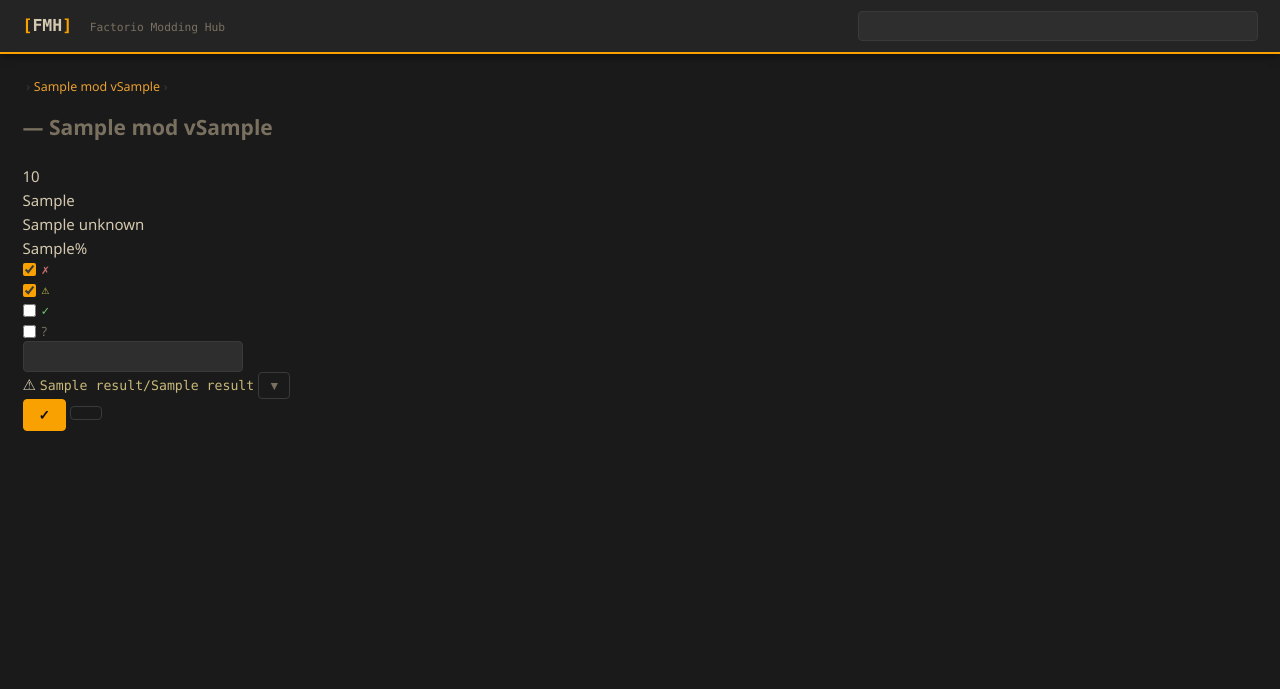
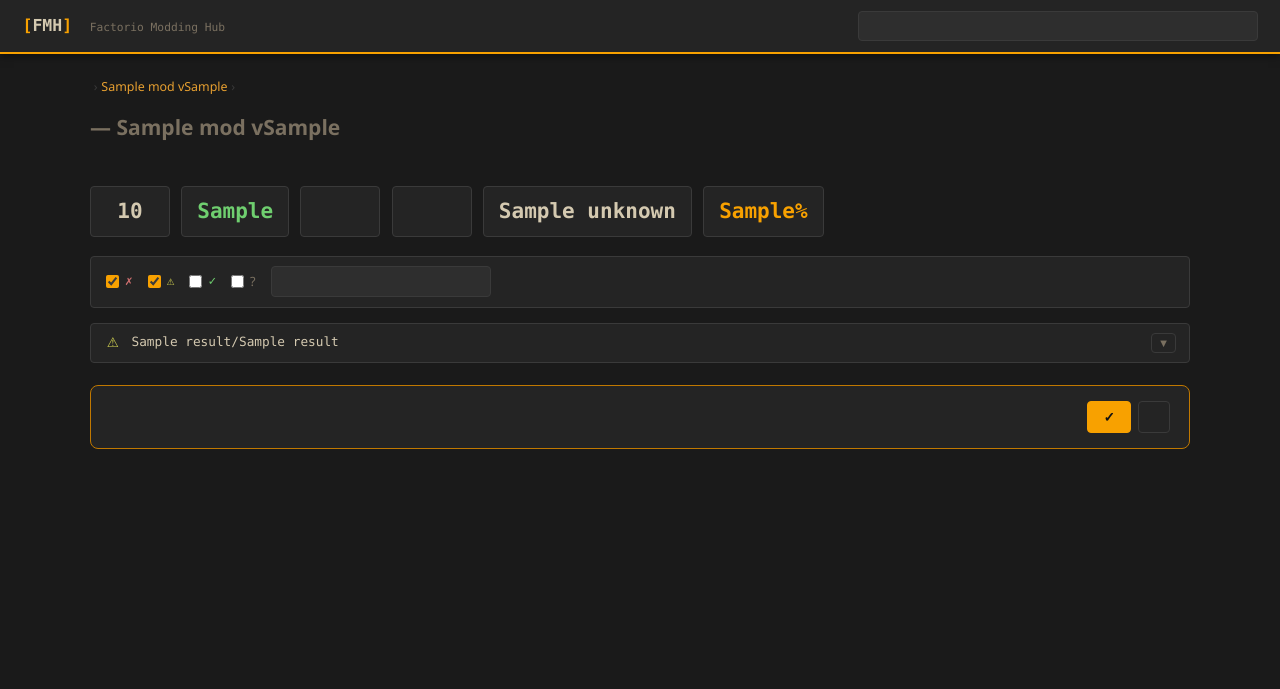
Before and after one commit to Appalings03/factorio_modding_hub, a Python web app: template ui/templates/mods_validate.html in a window 1280 px wide. Shown: the top 689 px of the page. Run offline with Jinja, Linux system fonts and the light colour scheme; the template is opened without the code that fills it: most values are stand-ins (such as "Sample title", 1, 10 or a date in 2020).

Commit message:
Add css style for validator page

```diff
--- a/ui/static/style.css
+++ b/ui/static/style.css
@@ -1050,3 +1050,122 @@
   border-radius: var(--radius);
   font-family: var(--font-mono);
 }
+
+/* ============================================================
+   PAGE : VALIDATION
+   ============================================================ */
+
+.page-validate { max-width: 1100px; margin: 0 auto; }
+
+.validate-header {
+  display: flex;
+  align-items: flex-start;
+  justify-content: space-between;
+  gap: 1rem;
+  margin-bottom: 1.5rem;
+  flex-wrap: wrap;
+}
+.validate-launch-form { display: flex; flex-direction: column; gap: 0.5rem; }
+
+/* Résumé */
+.validate-summary {
+  display: flex;
+  gap: 0.75rem;
+  margin-bottom: 1.25rem;
+  flex-wrap: wrap;
+}
+.vs-pill {
+  display: flex;
+  flex-direction: column;
+  align-items: center;
+  background: var(--bg-panel);
+  border: 1px solid var(--border);
+  border-radius: var(--radius);
+  padding: 0.5rem 1rem;
+  min-width: 80px;
+}
+.vs-num   { font-family: var(--font-mono); font-size: 1.4rem; font-weight: bold; }
+.vs-label { font-size: 0.72rem; color: var(--text-muted); }
+.vs-ok    .vs-num { color: var(--added-text); }
+.vs-error .vs-num { color: var(--removed-text); }
+.vs-warn  .vs-num { color: var(--modified-text); }
+.vs-pct   .vs-num { color: var(--accent); }
+
+/* Filtres */
+.validate-filters {
+  display: flex;
+  gap: 1rem;
+  align-items: center;
+  margin-bottom: 1rem;
+  flex-wrap: wrap;
+  padding: 0.65rem 1rem;
+  background: var(--bg-panel);
+  border: 1px solid var(--border);
+  border-radius: var(--radius);
+}
+
+/* Prototypes */
+.val-proto {
+  background: var(--bg-panel);
+  border: 1px solid var(--border);
+  border-radius: var(--radius);
+  margin-bottom: 0.4rem;
+  overflow: hidden;
+}
+
+.val-proto-header {
+  display: flex;
+  align-items: center;
+  gap: 0.65rem;
+  padding: 0.55rem 0.85rem;
+  flex-wrap: wrap;
+}
+
+.val-status-icon {
+  font-size: 0.9rem;
+  width: 1.2rem;
+  text-align: center;
+  flex-shrink: 0;
+}
+.val-ok      { color: var(--added-text); }
+.val-error   { color: var(--removed-text); }
+.val-warn    { color: var(--modified-text); }
+.val-unknown { color: var(--text-muted); }
+
+.val-proto-name { font-size: 0.85rem; color: var(--text); }
+.val-issue-counts { display: flex; gap: 0.3rem; margin-left: auto; }
+.val-toggle { margin-left: 0.25rem; padding: 0.1rem 0.4rem !important; font-size: 0.75rem !important; }
+
+/* Issues table */
+.val-issues { border-top: 1px solid var(--border-soft); }
+.val-issues-table { margin: 0; }
+.val-issues-table td { font-size: 0.82rem; padding: 0.35rem 0.75rem; }
+.val-issue-error   td { background: color-mix(in srgb, var(--removed) 20%, transparent); }
+.val-issue-warning td { background: color-mix(in srgb, var(--modified) 20%, transparent); }
+
+.val-sev-badge {
+  display: inline-block;
+  font-size: 0.72rem;
+  padding: 0.05rem 0.4rem;
+  border-radius: var(--radius);
+  font-family: var(--font-mono);
+  text-transform: uppercase;
+}
+.val-sev-error   { background: var(--removed);  color: var(--removed-text); }
+.val-sev-warning { background: var(--modified); color: var(--modified-text); }
+.val-sev-info    { background: var(--bg-input); color: var(--text-muted); }
+
+/* Barre de sauvegarde */
+.validate-save-bar {
+  display: flex;
+  align-items: center;
+  justify-content: space-between;
+  gap: 1rem;
+  margin-top: 1.5rem;
+  padding: 1rem 1.25rem;
+  background: var(--bg-panel);
+  border: 1px solid var(--accent-dim);
+  border-radius: var(--radius-lg);
+  flex-wrap: wrap;
+}
+.validate-save-bar form { display: flex; gap: 0.5rem; }
```
